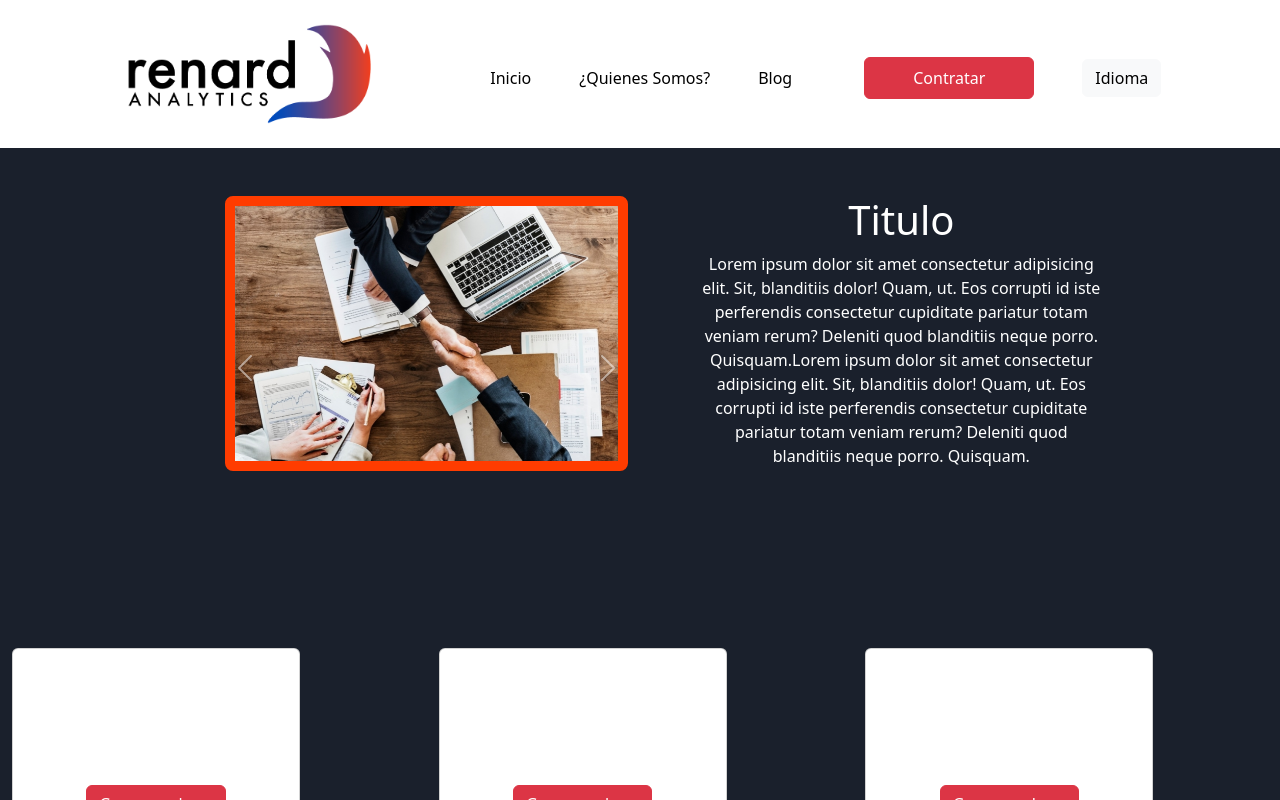
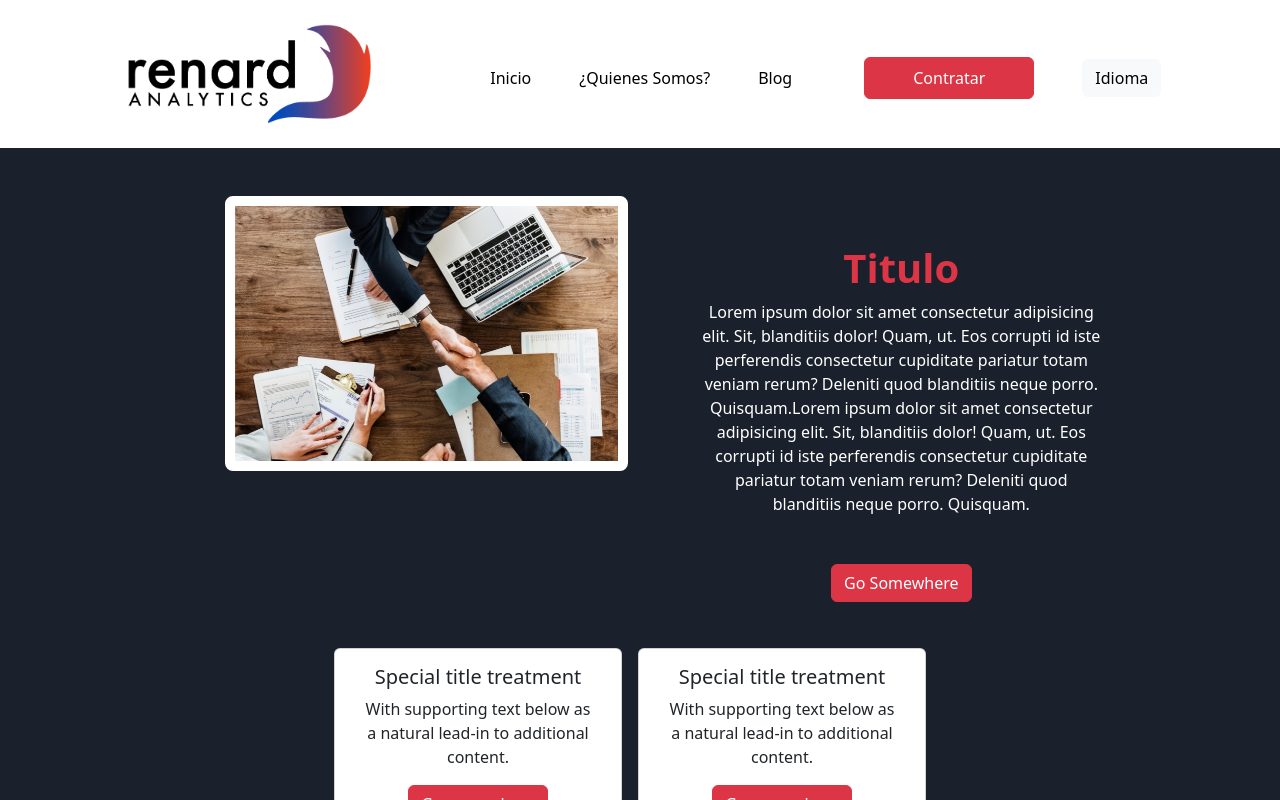
Before and after one commit to MaxLezano/renard-analytics-webpage, a React (Create React App) app: page /blog in a window 1280 px wide. Shown: the top 800 px of the page. Built offline with nearby package versions, Linux system fonts and the light colour scheme.

Commit message:
fix the images in about section and add changes in blog section

```diff
--- a/src/pages/About/About.js
+++ b/src/pages/About/About.js
@@ -28,7 +28,7 @@ const About = () => {
           <section className="col-12 col-lg-4 my-2">
             <img
               className="imgSize"
-              src="https://img.freepik.com/vector-gratis/big-data-center-rack-sala-servidores-proceso-ingenieria-trabajo-equipo-tecnologia-informatica-almacenamiento-nube_39422-1032.jpg?w=826&t=st=1659018505~exp=1659019105~hmac=f695c5b25f935a2ba18b984b41a1c9c129d38debe9757ec7a28c3127ee6a22c4"
+              src="https://i.postimg.cc/qRzG7mWS/about-image1.png"
               alt="big data reference"
             />
           </section>
@@ -39,7 +39,7 @@ const About = () => {
             <section className="col-12 col-lg-4 my-2">
               <img
                 className="imgSize"
-                src="https://img.freepik.com/vector-gratis/ilustracion-concepto-estadisticas-sitio_114360-1434.jpg?w=740&t=st=1659019273~exp=1659019873~hmac=1f506233fa394b053d2b58006685ef1359cc2872110769128a598c85ee1fe925"
+                src="https://i.postimg.cc/L5R44Wb3/about-image2.png"
                 alt="big data reference"
               />
             </section>
--- a/src/pages/Blog/Blog.css
+++ b/src/pages/Blog/Blog.css
@@ -2,24 +2,14 @@
   width: 18rem;
 }
 
-.carousel-inner {
+.carouselBorder {
   border-top: 10px;
   border-left: 10px;
   border-right: 10px;
   border-bottom: 10px;
-  border-color: rgb(255, 60, 0);
+  border-color: rgba(255, 255, 255);
   border-style: solid;
   border-radius: 0.5em
-}
-
-.carousel-control-prev{
-  height: 20px;
-  top: 210px;
-}
-
-.carousel-control-next{
-  height: 20px;
-  top: 210px;
 }
 
 .divCarousel{
@@ -34,9 +24,6 @@
 .card{
   width: 18rem;
 }
-.imgSize{
-  height: 120px;
-}
 .contBlog{
   padding-top: 10em;
 }
--- a/src/pages/Blog/Blog.js
+++ b/src/pages/Blog/Blog.js
@@ -9,9 +9,7 @@ import "./Blog.css";
 const Blog = () => {
   return (
     <>
-      <div>
-        <Header className='bgPages' />
-      </div>
+      <Header className="bgPages" />
       <div className="container-fluid divCarousel">
         <div className="row d-flex justify-content-center">
           <div
@@ -19,7 +17,7 @@ const Blog = () => {
             className="carousel slide mx-5 col-4 divCarousel"
             data-bs-ride="carousel"
           >
-            <div className="carousel-inner mt-5">
+            <div className="carousel-inner carouselBorder mt-5">
               <div className="carousel-item active">
                 <img src={Image1} className="d-block w-100" alt="..." />
               </div>
@@ -30,33 +28,9 @@ const Blog = () => {
                 <img src={Image3} className="d-block w-100" alt="..." />
               </div>
             </div>
-            <button
-              className="carousel-control-prev"
-              type="button"
-              data-bs-target="#carouselExampleControls"
-              data-bs-slide="prev"
-            >
-              <span
-                className="carousel-control-prev-icon"
-                aria-hidden="true"
-              ></span>
-              <span className="visually-hidden">Previous</span>
-            </button>
-            <button
-              className="carousel-control-next"
-              type="button"
-              data-bs-target="#carouselExampleControls"
-              data-bs-slide="next"
-            >
-              <span
-                className="carousel-control-next-icon"
-                aria-hidden="true"
-              ></span>
-              <span className="visually-hidden">Next</span>
-            </button>
           </div>
-          <div className="col-4 mt-5 text-center">
-            <h1 className="text-white">Titulo</h1>
+          <div className="col-4 mt-5 text-center align-items-center">
+            <h1 className="text-danger fw-bold mt-5">Titulo</h1>
             <span className="my-5 text-white justify-content-center">
               Lorem ipsum dolor sit amet consectetur adipisicing elit. Sit,
               blanditiis dolor! Quam, ut. Eos corrupti id iste perferendis
@@ -66,47 +40,48 @@ const Blog = () => {
               corrupti id iste perferendis consectetur cupiditate pariatur totam
               veniam rerum? Deleniti quod blanditiis neque porro. Quisquam.
             </span>
+            <br />
+            <button className="btn btn-danger mt-5">Go Somewhere</button>
           </div>
         </div>
       </div>
-      <div>
-      <div className="container-fluid text-center justify-content-center">
+      <div className="container-fluid">
+        <div className="row-flex">
+          {/* <div className="col-4">
+            <img src="" alt="" />
+          </div> */}
+          <div className="container-fluid col-6 justify-content-center text-center mb-5">
             <div class="row d-flex">
-          <div class="col-sm-4">
-            <div class="card">
+              <div class="card mx-2">
                 <div class="card-body">
-                <h5 class="card-title">Special title treatment</h5>
-                <p class="card-text">
-                  With supporting text below as a natural lead-in to additional
-                  content.
+                  <h5 class="card-title text-dark">Special title treatment</h5>
+                  <p class="card-text text-dark">
+                    With supporting text below as a natural lead-in to
+                    additional content.
                   </p>
                   <a href="/#" class="btn btn-danger">
                     Go somewhere
                   </a>
                 </div>
               </div>
-          </div>
-          <div class="col-sm-4">
-            <div class="card">
+              <div class="card mx-2">
                 <div class="card-body">
-                <h5 class="card-title">Special title treatment</h5>
-                <p class="card-text">
-                  With supporting text below as a natural lead-in to additional
-                  content.
+                  <h5 class="card-title text-dark">Special title treatment</h5>
+                  <p class="card-text text-dark">
+                    With supporting text below as a natural lead-in to
+                    additional content.
                   </p>
                   <a href="/#" class="btn btn-danger">
                     Go somewhere
                   </a>
                 </div>
               </div>
-          </div>
-          <div class="col-sm-4">
-            <div class="card">
+              <div class="card mx-2">
                 <div class="card-body">
-                <h5 class="card-title">Special title treatment</h5>
-                <p class="card-text">
-                  With supporting text below as a natural lead-in to additional
-                  content.
+                  <h5 class="card-title text-dark">Special title treatment</h5>
+                  <p class="card-text text-dark">
+                    With supporting text below as a natural lead-in to
+                    additional content.
                   </p>
                   <a href="/#" class="btn btn-danger">
                     Go somewhere
```
Lines whose indentation alone changed are shown as unchanged.
